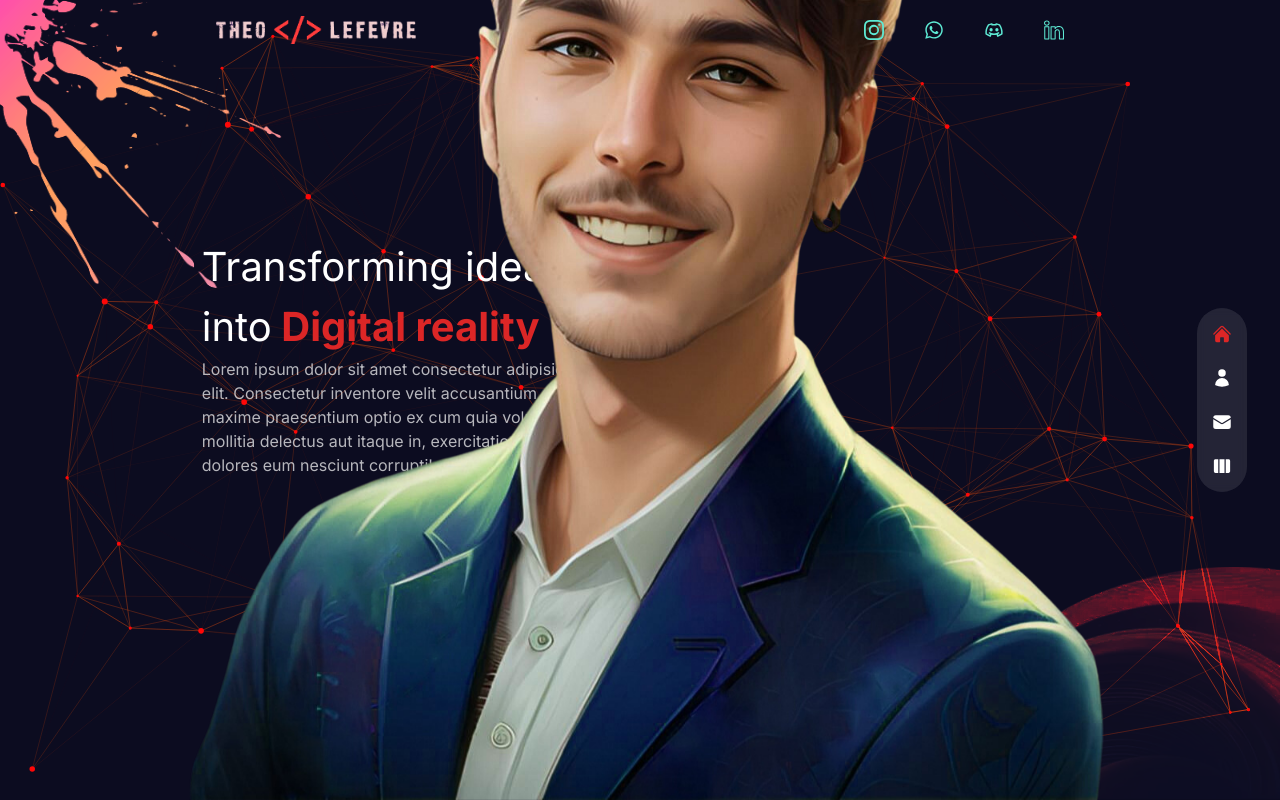
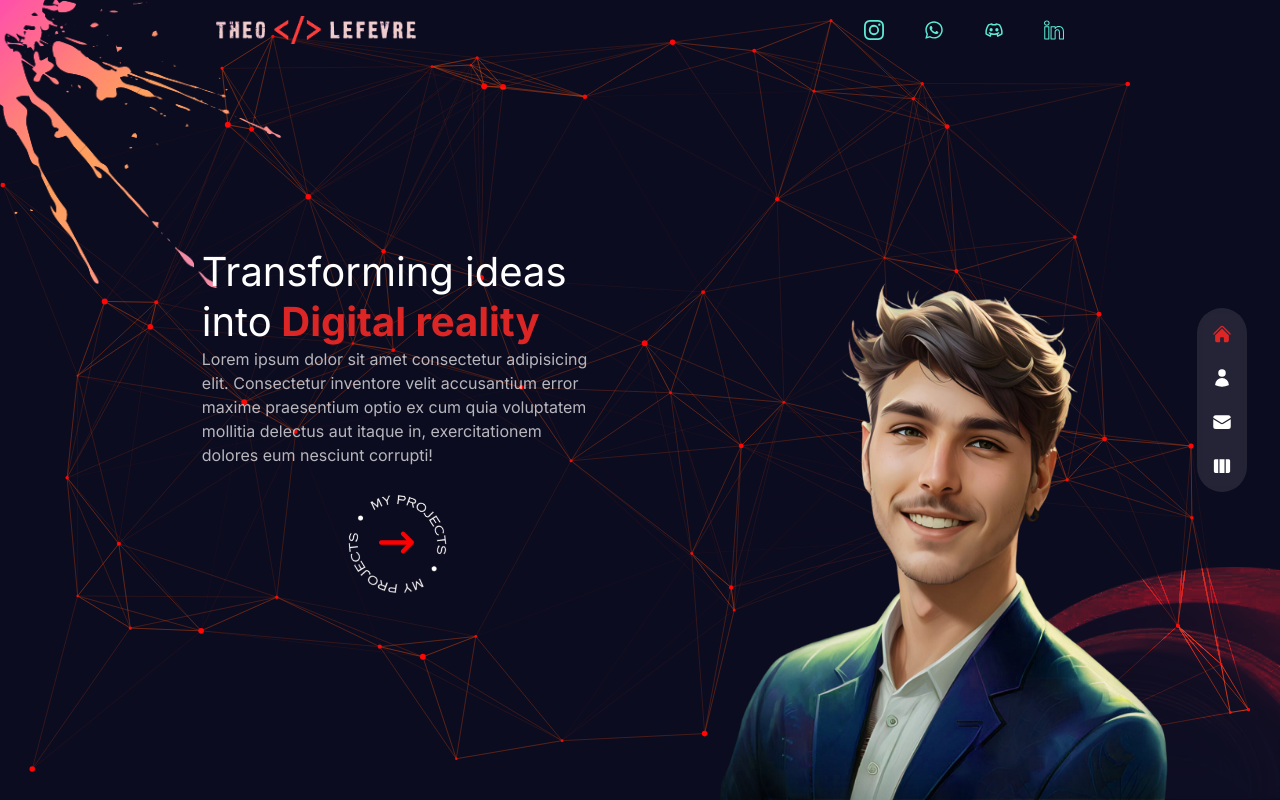
Before and after one commit to teteulf/PORTFOLIO-THEO, a Next.js app: page / in a window 1280 px wide. Built offline with nearby package versions, Linux system fonts and the light colour scheme.

Commit message:
image on page home adjust on responsivity

```diff
--- a/app/page.jsx
+++ b/app/page.jsx
@@ -9,7 +9,7 @@ export default function Home() {
         <ParticlesComponent id="particles" />
         <section className="flex items-center justify-center xl:mt-[5%] xl:-ml-[38%]">
           <div className="flex flex-col w-[95%] md:w-[390px] text-center xl:text-left">
-            <h1 className="text-[25px] md:text-[40px]">
+            <h1 className="text-[25px] md:text-[40px] leading-tight">
               Transforming ideas into
               <strong className="text-red-600"> Digital reality</strong>
             </h1>
@@ -35,13 +35,13 @@ export default function Home() {
             </div>
           </div>
         </section>
-        <div className="fixed bottom-0 xl:right-[4%] invisible xl:visible">
+        <div className="fixed flex-grow bottom-0 xl:right-[4%] invisible xl:visible">
           <Image
             src={"/i.png"}
             width={600}
             height={600}
             alt="Apresentation image"
-            className="h-auto w-auto"
+            className="w-[47vw]" // Ajuste conforme necessário
           />
         </div>
       </main>
--- a/app/projects/page.jsx
+++ b/app/projects/page.jsx
@@ -71,10 +71,10 @@ export default function Projects() {
           </SwiperSlide>
 
           <SwiperSlide>
-            <div className="bg-[#2d2d78] opacity-20 ml-[28px] md:ml-16 rounded-lg h-[220px] md:h-[350px] w-[200px] md:w-[250px]  "></div>
+            <div className="bg-[#40409646] opacity-20 ml-[28px] md:ml-16 rounded-lg h-[220px] md:h-[350px] w-[200px] md:w-[250px]  "></div>
           </SwiperSlide>
           <SwiperSlide>
-            <div className="bg-[#2d2d78] opacity-20 ml-[28px] md:ml-16 rounded-lg h-[220px] md:h-[350px] w-[200px] md:w-[250px] "></div>
+            <div className="bg-[#40409646] opacity-20 ml-[28px] md:ml-16 rounded-lg h-[220px] md:h-[350px] w-[200px] md:w-[250px] "></div>
           </SwiperSlide>
         </Swiper>
       </section>
```
